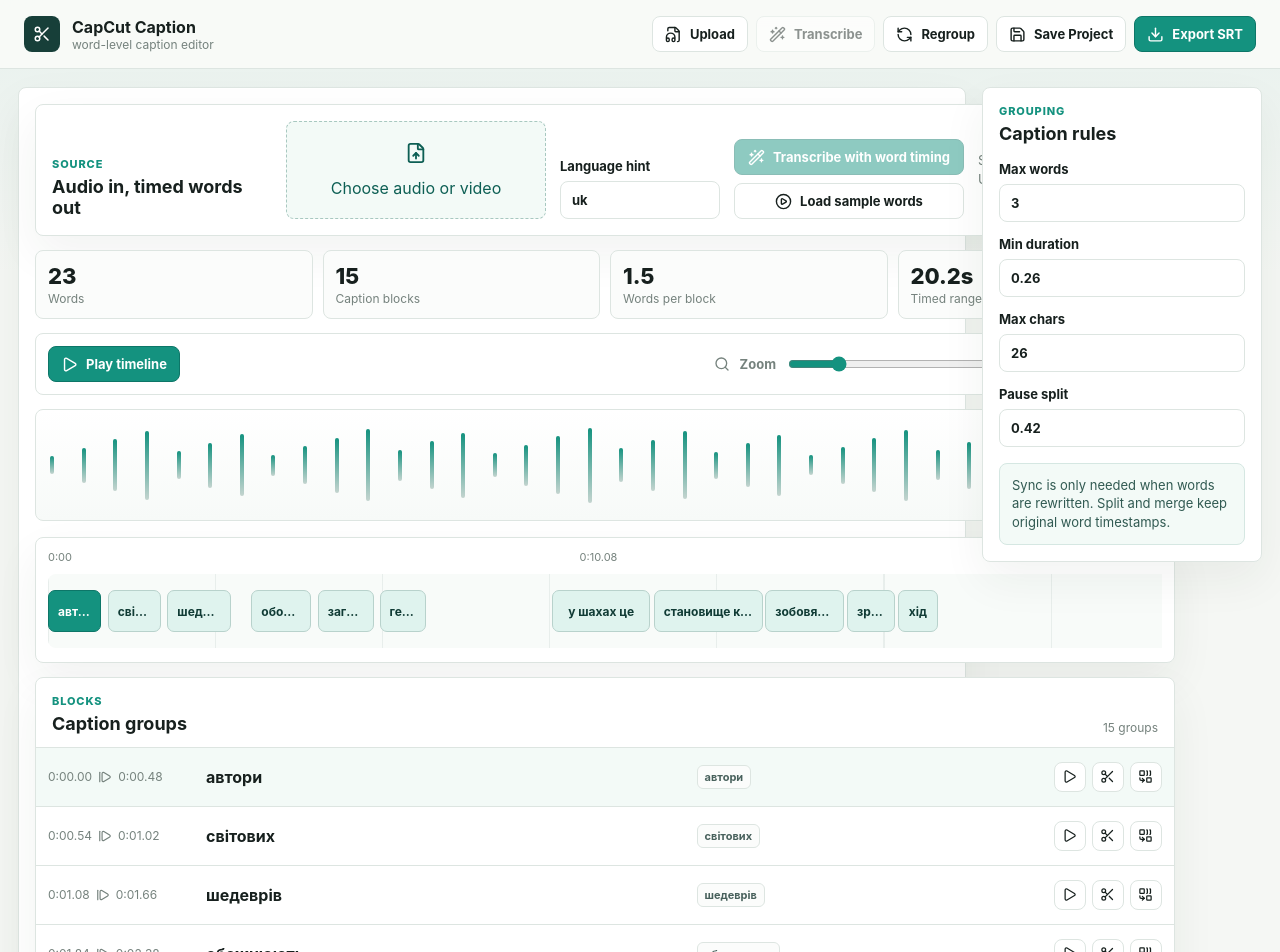
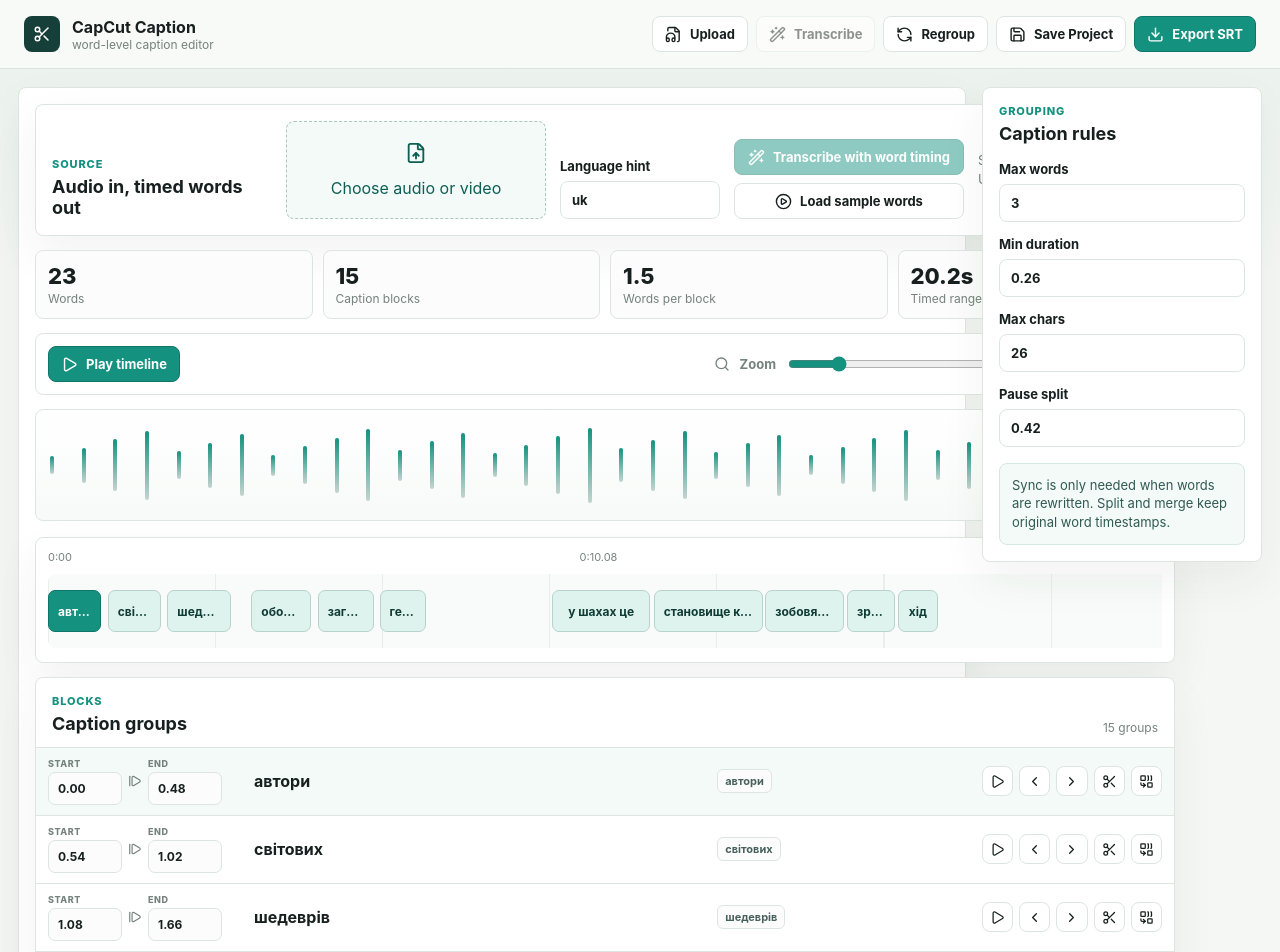
Before and after one commit to tevial/muted-cabinet-7349, a React (Vite) app in the folder apps/web/: page / in a window 1280 px wide. Shown: the top 952 px of the page. Built offline with nearby package versions, Linux system fonts and the light colour scheme; no server answers.

Commit message:
Add manual caption timing controls

```diff
--- a/apps/web/src/App.css
+++ b/apps/web/src/App.css
@@ -430,7 +430,7 @@ h2 {
 
 .caption-row {
   display: grid;
-  grid-template-columns: 138px minmax(180px, 1fr) minmax(180px, 0.7fr) 112px;
+  grid-template-columns: 186px minmax(180px, 1fr) minmax(160px, 0.55fr) 180px;
   gap: 10px;
   align-items: center;
   padding: 10px 12px;
@@ -449,6 +449,18 @@ h2 {
   color: var(--muted);
 }
 
+.time-field {
+  display: grid;
+  gap: 3px;
+}
+
+.time-field span {
+  font-size: 9px;
+  font-weight: 800;
+  letter-spacing: 0.06em;
+  text-transform: uppercase;
+}
+
 .caption-row input {
   min-width: 0;
   border: 1px solid transparent;
@@ -458,6 +470,13 @@ h2 {
   background: transparent;
   outline: none;
   font-weight: 700;
+}
+
+.caption-row-time input {
+  width: 74px;
+  border-color: var(--border);
+  background: #fbfcfb;
+  font-size: 12px;
 }
 
 .caption-row input:focus {
--- a/apps/web/src/App.tsx
+++ b/apps/web/src/App.tsx
@@ -16,6 +16,9 @@ import {
   exportSrt,
   groupWords,
   rebuildGroupTiming,
+  setGroupTiming,
+  shiftGroupTiming,
+  timingNudgeStep,
 } from './lib/captioning'
 import { createSavedProject, loadProject, saveProject } from './lib/projectStorage'
 import type { CaptionGroup, CaptionWord, GroupingSettings } from './types'
@@ -77,7 +80,7 @@ function App() {
 
   const handleRegroup = () => {
     setActiveGroups(groupWords(words, settings))
-    setStatus('Groups rebuilt from original word timestamps. Manual text edits in groups were reset.')
+    setStatus('Groups rebuilt from original word timestamps. Manual text and timing edits in groups were reset.')
   }
 
   const handleTranscribe = async () => {
@@ -101,6 +104,20 @@ function App() {
     setGroups((current) =>
       current.map((group) => (group.id === groupId ? { ...group, textOverride: text } : group)),
     )
+  }
+
+  const updateGroupTiming = (groupId: string, start: number, end: number) => {
+    setGroups((current) =>
+      current.map((group) => (group.id === groupId ? setGroupTiming(group, start, end) : group)),
+    )
+  }
+
+  const nudgeGroupTiming = (groupId: string, offset: number) => {
+    setGroups((current) =>
+      current.map((group) => (group.id === groupId ? shiftGroupTiming(group, offset) : group)),
+    )
+    setSelectedGroupId(groupId)
+    setStatus(`Group timing nudged ${Math.abs(offset).toFixed(2)}s ${offset < 0 ? 'earlier' : 'later'}.`)
   }
 
   const splitGroup = (groupId: string) => {
@@ -308,9 +325,12 @@ function App() {
             selectedGroupId={selectedGroupId}
             onSelect={setSelectedGroupId}
             onTextChange={updateGroupText}
+            onTimingChange={updateGroupTiming}
+            onNudgeTiming={nudgeGroupTiming}
             onPlayGroup={playGroup}
             onSplit={splitGroup}
             onMergeNext={mergeGroupWithNext}
+            timingNudgeStep={timingNudgeStep}
           />
         </section>
 
--- a/apps/web/src/components/CaptionEditor.tsx
+++ b/apps/web/src/components/CaptionEditor.tsx
@@ -1,4 +1,4 @@
-import { Combine, Play, Scissors, StepForward } from 'lucide-react'
+import { ChevronLeft, ChevronRight, Combine, Play, Scissors, StepForward } from 'lucide-react'
 
 import type { CaptionGroup, CaptionWord } from '../types'
 import { formatSeconds } from '../lib/captioning'
@@ -9,9 +9,12 @@ type CaptionEditorProps = {
   selectedGroupId?: string
   onSelect: (groupId: string) => void
   onTextChange: (groupId: string, text: string) => void
+  onTimingChange: (groupId: string, start: number, end: number) => void
+  onNudgeTiming: (groupId: string, offset: number) => void
   onPlayGroup: (groupId: string) => void
   onSplit: (groupId: string) => void
   onMergeNext: (groupId: string) => void
+  timingNudgeStep: number
 }
 
 export function CaptionEditor({
@@ -20,9 +23,12 @@ export function CaptionEditor({
   selectedGroupId,
   onSelect,
   onTextChange,
+  onTimingChange,
+  onNudgeTiming,
   onPlayGroup,
   onSplit,
   onMergeNext,
+  timingNudgeStep,
 }: CaptionEditorProps) {
   const wordMap = new Map(words.map((word) => [word.id, word]))
 
@@ -48,9 +54,31 @@ export function CaptionEditor({
               onClick={() => onSelect(group.id)}
             >
               <div className="caption-row-time">
-                <span>{formatSeconds(group.start)}</span>
+                <label className="time-field">
+                  <span>Start</span>
+                  <input
+                    type="number"
+                    min={0}
+                    step={0.01}
+                    value={group.start.toFixed(2)}
+                    onChange={(event) => onTimingChange(group.id, Number(event.target.value), group.end)}
+                    onClick={(event) => event.stopPropagation()}
+                    aria-label={`Start time ${group.id}`}
+                  />
+                </label>
                 <StepForward size={14} />
-                <span>{formatSeconds(group.end)}</span>
+                <label className="time-field">
+                  <span>End</span>
+                  <input
+                    type="number"
+                    min={0}
+                    step={0.01}
+                    value={group.end.toFixed(2)}
+                    onChange={(event) => onTimingChange(group.id, group.start, Number(event.target.value))}
+                    onClick={(event) => event.stopPropagation()}
+                    aria-label={`End time ${group.id}`}
+                  />
+                </label>
               </div>
 
               <input
@@ -71,6 +99,20 @@ export function CaptionEditor({
                 <button type="button" title="Play this group" onClick={() => onPlayGroup(group.id)}>
                   <Play size={15} />
                 </button>
+                <button
+                  type="button"
+                  title={`Nudge ${timingNudgeStep.toFixed(2)}s earlier`}
+                  onClick={() => onNudgeTiming(group.id, -timingNudgeStep)}
+                >
+                  <ChevronLeft size={15} />
+                </button>
+                <button
+                  type="button"
+                  title={`Nudge ${timingNudgeStep.toFixed(2)}s later`}
+                  onClick={() => onNudgeTiming(group.id, timingNudgeStep)}
+                >
+                  <ChevronRight size={15} />
+                </button>
                 <button type="button" title="Split this group" onClick={() => onSplit(group.id)}>
                   <Scissors size={15} />
                 </button>
--- a/apps/web/src/lib/captioning.ts
+++ b/apps/web/src/lib/captioning.ts
@@ -6,6 +6,10 @@ export const defaultGroupingSettings: GroupingSettings = {
   maxChars: 26,
   pauseThreshold: 0.42,
 }
+
+export const timingNudgeStep = 0.05
+
+const minGroupDuration = 0.04
 
 const connectorWords = new Set([
   'а',
@@ -38,6 +42,22 @@ const normalizeWord = (text: string) =>
 export const isConnectorWord = (text: string) => connectorWords.has(normalizeWord(text))
 
 const getGroupText = (words: CaptionWord[]) => words.map((word) => word.text).join(' ')
+
+const roundTime = (seconds: number) => Math.round(seconds * 1000) / 1000
+
+export const setGroupTiming = (group: CaptionGroup, start: number, end: number): CaptionGroup => {
+  const safeStart = Math.max(0, roundTime(Number.isFinite(start) ? start : group.start))
+  const safeEnd = Math.max(safeStart + minGroupDuration, roundTime(Number.isFinite(end) ? end : group.end))
+
+  return {
+    ...group,
+    start: safeStart,
+    end: safeEnd,
+  }
+}
+
+export const shiftGroupTiming = (group: CaptionGroup, offset: number): CaptionGroup =>
+  setGroupTiming(group, group.start + offset, group.end + offset)
 
 export const groupWords = (
   words: CaptionWord[],
```
Also changed, not shown: 1 other file (tests, documents, lock files or other folders).
